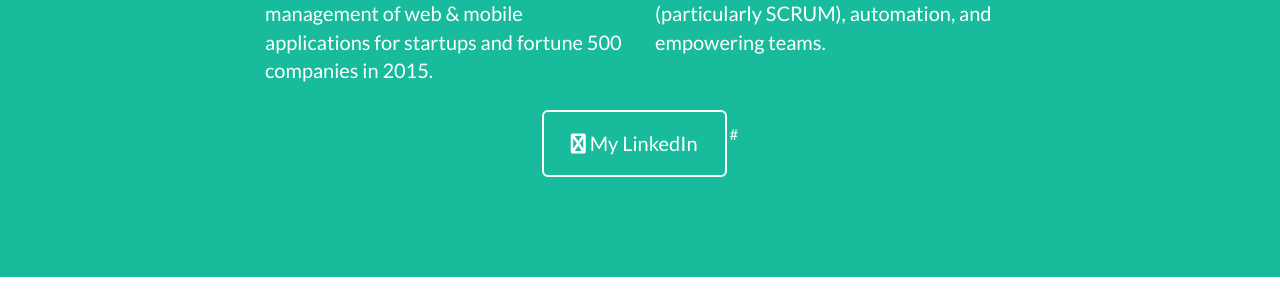
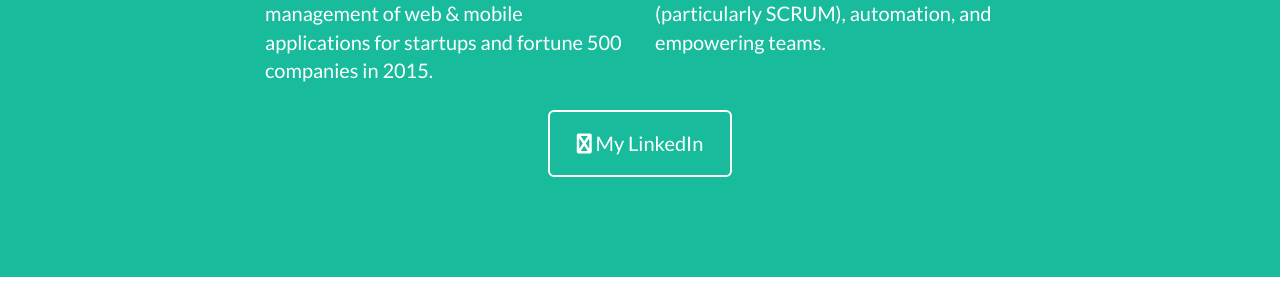
Before and after one commit to MarkMajer/MarkMajer.github.io, a Jekyll site: the page built from _posts/2022-01-01-Ecommerce-Upgrade.markdown, in a window 1280 px wide and 900 px high, scrolled down 1804 px. Shown: the part 135-435 px from the top of the window. Built offline with Jekyll 4.4.1, drawn with Linux system fonts in a browser that asks for light colours.

Commit message:
Update about.html

```diff
--- a/_includes/about.html
+++ b/_includes/about.html
@@ -18,7 +18,7 @@
                     <a href="https://www.linkedin.com/in/mark-majer/" class="btn btn-lg btn-outline">
                        <i class="fa fa-linkedin"></i> My LinkedIn
                   </a>
-               # </div>
+                </div>
             </div>
         </div>
     </section>
```
